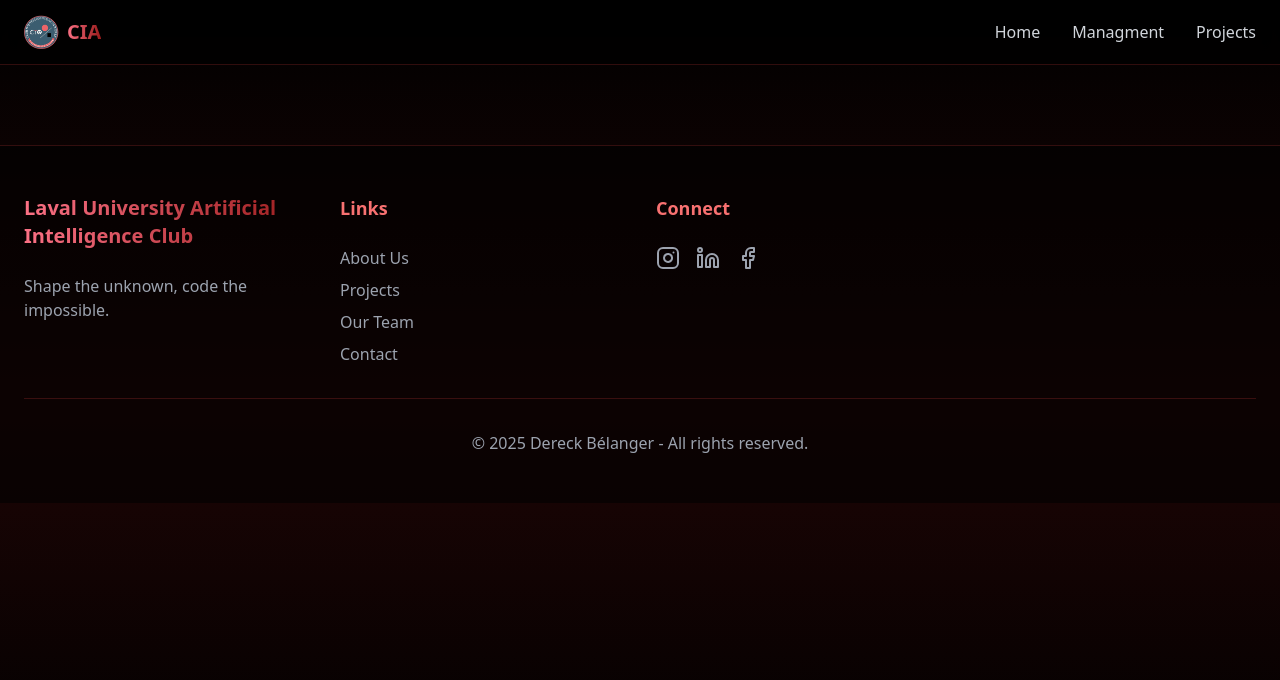
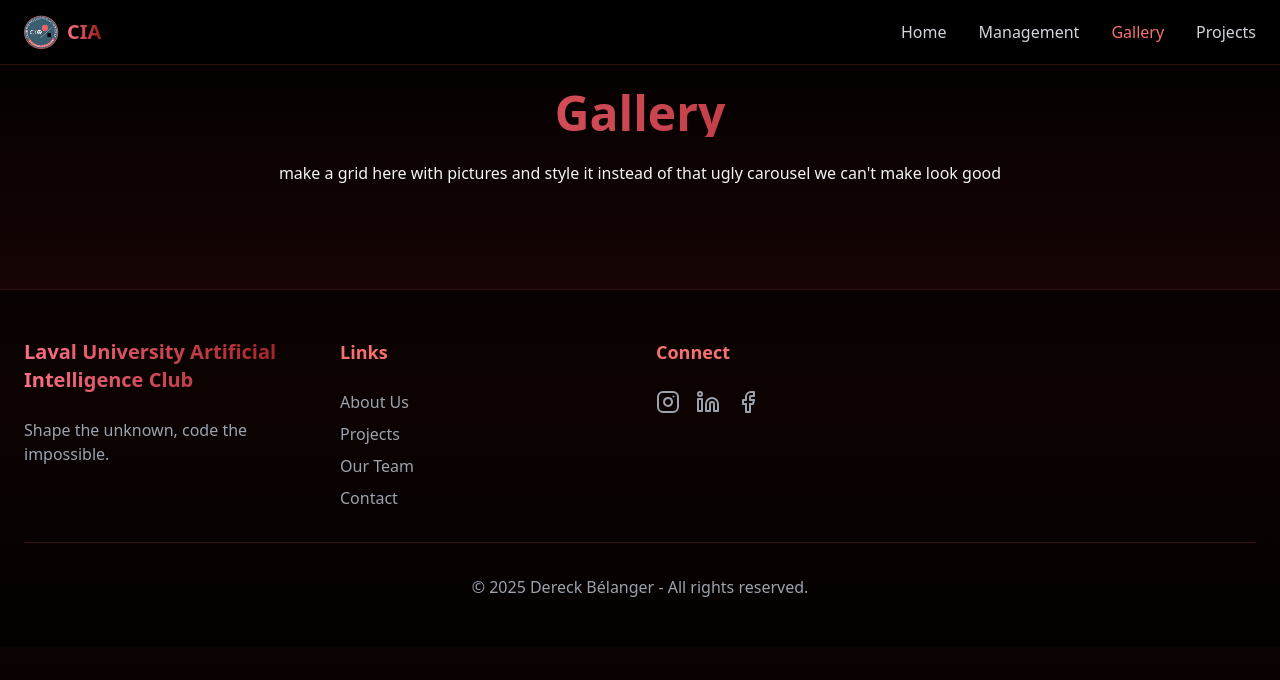
Before and after one commit to cia-ulaval/Site_Club_IA, a React (Vite) app: page /gallery in a window 1280 px wide. Shown: the top 680 px of the page. Built offline with nearby package versions, Linux system fonts and the light colour scheme.

Commit message:
deleted carousel added gallery.tsx
will have a gallery page, much prettier and less of a hassle, can update more easily as we take more pictures with the club

```diff
--- a/src/App.tsx
+++ b/src/App.tsx
@@ -8,6 +8,7 @@
 import Lenia from "./pages/Lenia";
 import F1Tenth from "./pages/F1Tenth";
 import Managment from "./pages/Managment";
+import Gallery from "./pages/Gallery";
 
 function App() {
   return (
@@ -17,6 +18,7 @@
         <Routes>
           <Route path="/" element={<Home />} />
           <Route path="/managment" element={<Managment />} />
+          <Route path="/gallery" element={<Gallery />} />
           <Route path="/flappyeeg" element={<FlappyEEG />} />
           <Route path="/mangaai" element={<MangaAI />} />
           <Route path="/f1tenth" element={<F1Tenth />} />
--- a/src/components/Navbar.tsx
+++ b/src/components/Navbar.tsx
@@ -53,7 +53,17 @@
                 }`
               }
             >
-              Managment
+              Management
+            </NavLink>
+            <NavLink
+              to="/gallery"
+              className={({ isActive }) =>
+                `text-gray-300 hover:text-rose-500/60 transition-colors ${
+                  isActive ? "text-red-400" : ""
+                }`
+              }
+            >
+              Gallery
             </NavLink>
             <div className="relative" ref={dropdownRef}>
               <button
--- /dev/null
+++ b/src/pages/Gallery.tsx
@@ -0,0 +1,15 @@
+function Gallery() {
+  return (
+    <section>
+      <div className="container mx-auto p-4 text-center">
+        <h1 className="text-5xl font-bold gradient-text mb-6">Gallery</h1>
+        <div>
+          make a grid here with pictures and style it instead of that ugly
+          carousel we can't make look good
+        </div>
+      </div>
+    </section>
+  );
+}
+
+export default Gallery;
--- a/src/pages/Home.tsx
+++ b/src/pages/Home.tsx
@@ -160,8 +160,6 @@
         </a>
       </section>
 
-      <StyledCarousel />
-
       <section className="overflow-hidden mt-24">
         <h6 className="text-2xl text-gray-300 text-center mb-10">
           Our partners
```
